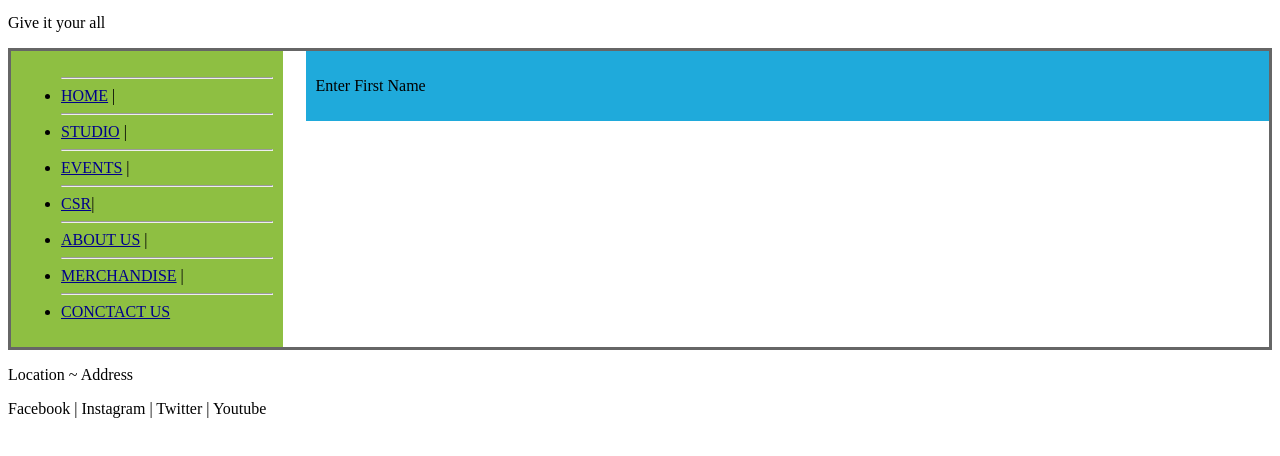
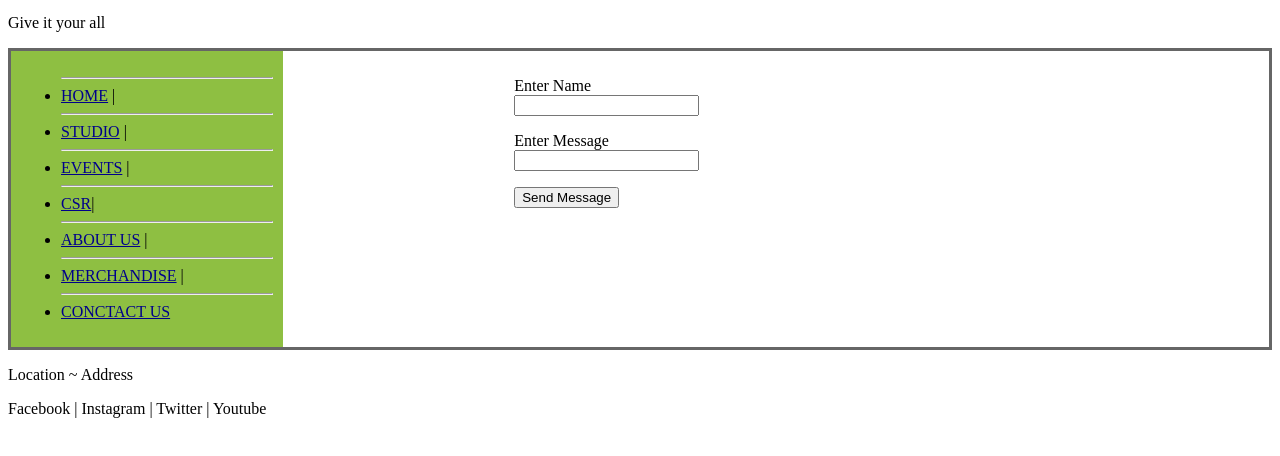
Before and after one commit to bellosoffice/finixent, a plain HTML site: page ContactUs.html in a window 1280 px wide. Shown: the part 146-602 px from the top of the page. Drawn offline with Linux system fonts and the light colour scheme.

Commit message:
add javascript implementation for contact us page

```diff
--- a/ContactUs.html
+++ b/ContactUs.html
@@ -1,13 +1,32 @@
 <!DOCTYPE html>
 <html lang="en">
+
 <head>
     <meta charset="UTF-8">
     <meta name="description" content="Finix Entertainment">
     <meta name="keywords" content="">
     <meta name="author" content="Mustapha Bello">
     <link rel="stylesheet" href="css/styles.css">
+    <script>
+        function confirmMessage(message) {
+            name = (document.getElementById("visitor_name").value);
+            message = (document.getElementById("message").value);
+            console.log("function was called" + name.length + message.length)
+
+            if (message.length == 0) {
+                alert("Please enter a message before sending");
+            } else if (name.length == 0) {
+                alert("Please enter your name before sending");
+            }
+            else {
+                alert("Message has been sent");
+            }
+
+        }
+    </script>
     <title>ContactUs</title>
 </head>
+
 <body>
     <!-- start header section -->
     <img src="./images/logo.jpg" height="100" width="300" class="brandedTitle"><span class="brandedTitle"><b><br>Finix
@@ -19,18 +38,29 @@
     <div class="content">
         <div class="green">
             <ul>
-                <li><hr> <a href="index.html">HOME</a> | </li>
-                <li><hr> <a href="studio.html">STUDIO</a> | </li>
-                <li><hr> <a href="events.html">EVENTS</a> |</li>
-                <li><hr> <a href="csr.html">CSR</a>| </li>
-                <li><hr> <a href="aboutus.html">ABOUT US</a> |</li>
-                <li><hr> <a href="merchandise.html">MERCHANDISE</a> |</li>
-                <li><hr> <a href="contactus.html">CONCTACT US</a></li>
+                <li>
+                    <hr> <a href="index.html">HOME</a> | </li>
+                <li>
+                    <hr> <a href="studio.html">STUDIO</a> | </li>
+                <li>
+                    <hr> <a href="events.html">EVENTS</a> |</li>
+                <li>
+                    <hr> <a href="csr.html">CSR</a>| </li>
+                <li>
+                    <hr> <a href="aboutus.html">ABOUT US</a> |</li>
+                <li>
+                    <hr> <a href="merchandise.html">MERCHANDISE</a> |</li>
+                <li>
+                    <hr> <a href="contactus.html">CONCTACT US</a></li>
 
             </ul>
         </div>
-        <div class="blue">
-            <p>Enter First Name</p>
+        <div class="send_message">
+            <p>Enter Name <input type="text" id="visitor_name"></p>
+            <p>Enter Message <input type="textbox" id="message"></p>
+            <button onclick="confirmMessage()">Send Message</button>
+
+
         </div>
     </div>
 
@@ -47,4 +77,5 @@
 
     <!-- end footer section -->
 </body>
+
 </html>
--- a/css/styles.css
+++ b/css/styles.css
@@ -30,3 +30,9 @@
         margin-left: auto;
         margin-right: auto;
     }
+    .send_message{
+        display: block;
+        margin-left: auto;
+        margin-right: auto;
+        width: 20%;
+    }
```
Also changed, not shown: javascript/script.js (added, +17 -0 lines), demo.html (added). Lines whose indentation alone changed are shown as unchanged.
